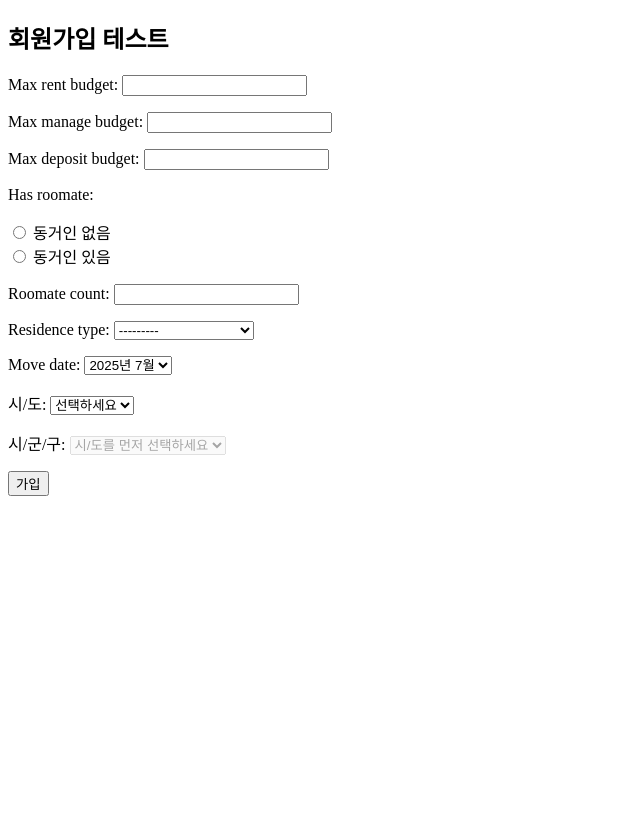
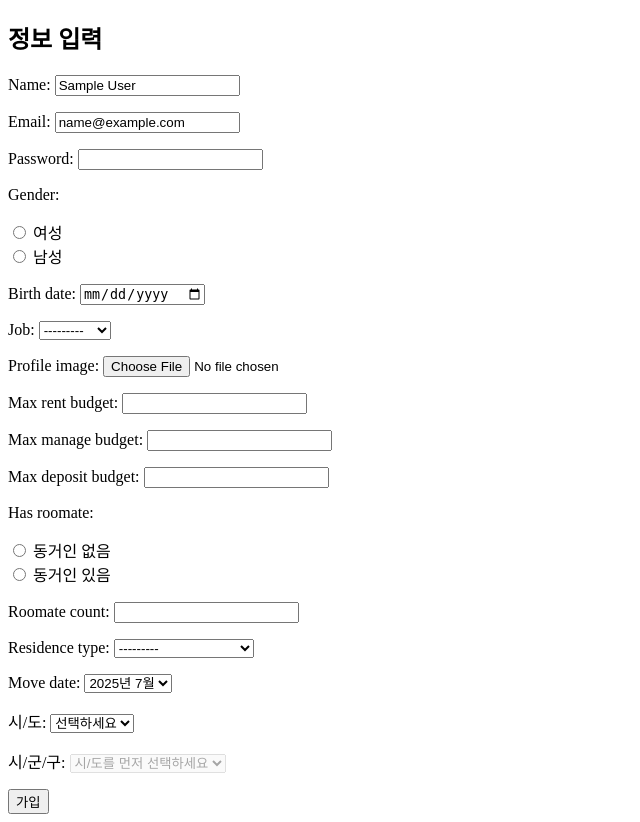
Before and after one commit to 2025-HERETHON/2025-herethon-10, a Django app: page /user/signup/ in a window 1280 px wide. Shown: the whole page, without its empty margins (0-640 px from the left). Before the commit the page ends 496 px from the top, so only its background shows below. Run offline with Django 5.2, Linux system fonts and the light colour scheme; the visitor is signed in with stand-in values (Sample User, id 1); data that the repository does not hold is empty.

Commit message:
Fix : 연결 지점 해결

```diff
--- a/home/views.py
+++ b/home/views.py
@@ -3,7 +3,7 @@ from django.shortcuts import redirect, render
 
 def root_redirect(request):
     # 루트 경로 (/)에 접속하면 로그인 화면으로 이동
-    return redirect('/accounts/login/')
+    return redirect('/accounts/signup/')
 
 def home_view(request):
     if not request.user.is_authenticated:
--- a/user/models.py
+++ b/user/models.py
@@ -27,12 +27,12 @@ class User(AbstractBaseUser):
         ('프리랜서', '프리랜서'),
         ('기타', '기타'),
     ]
-    profile_image = models.ImageField(upload_to='profile_images/', null=True, blank=True)
+    profile_image = models.ImageField(upload_to='profile_images/')
     email = models.EmailField(unique=True)
     name = models.CharField(max_length=50)
-    gender = models.CharField(max_length=10, choices=GENDER_CHOICES, blank=True, null=True)
-    birth_date = models.DateField(blank=True, null=True)
-    job = models.CharField(max_length=20, choices=JOB_CHOICES, blank=True, null=True)
+    gender = models.CharField(max_length=10, choices=GENDER_CHOICES)
+    birth_date = models.DateField()
+    job = models.CharField(max_length=20, choices=JOB_CHOICES)
 
     is_active = models.BooleanField(default=True)
     is_staff = models.BooleanField(default=False)
--- a/user/templates/test_signup.html
+++ b/user/templates/test_signup.html
@@ -2,10 +2,10 @@
 <html lang="ko">
 <head>
     <meta charset="UTF-8">
-    <title>회원가입</title>
+    <title>정보 입력</title>
 </head>
 <body>
-    <h2>회원가입 테스트</h2>
+    <h2>정보 입력</h2>
 
     <!--  회원가입 실패 시 오류 메시지 출력 -->
     {% if user_form.errors %}
--- a/user/views.py
+++ b/user/views.py
@@ -82,20 +82,28 @@ from django.contrib.auth.decorators import login_required
 from django.shortcuts import render, redirect
 from .forms import IndependencePlanForm
 
+from .forms import SignupForm, IndependencePlanForm
+
 @login_required
 def signup_view(request):
-    # 만약 이미 독립계획 정보가 있는 유저라면 바로 home으로 보냄
     if hasattr(request.user, 'independenceplan'):
         return redirect('/home/')
 
     if request.method == 'POST':
-        form = IndependencePlanForm(request.POST)
-        if form.is_valid():
-            plan = form.save(commit=False)
+        user_form = SignupForm(request.POST, request.FILES, instance=request.user)
+        plan_form = IndependencePlanForm(request.POST)
+
+        if user_form.is_valid() and plan_form.is_valid():
+            user_form.save()  # 사용자 정보 업데이트
+            plan = plan_form.save(commit=False)
             plan.user = request.user
             plan.save()
             return redirect('/home/')
     else:
-        form = IndependencePlanForm()
+        user_form = SignupForm(instance=request.user)
+        plan_form = IndependencePlanForm()
 
-    return render(request, 'test_signup.html', {'plan_form': form})
+    return render(request, 'test_signup.html', {
+        'user_form': user_form,
+        'plan_form': plan_form
+    })
```
